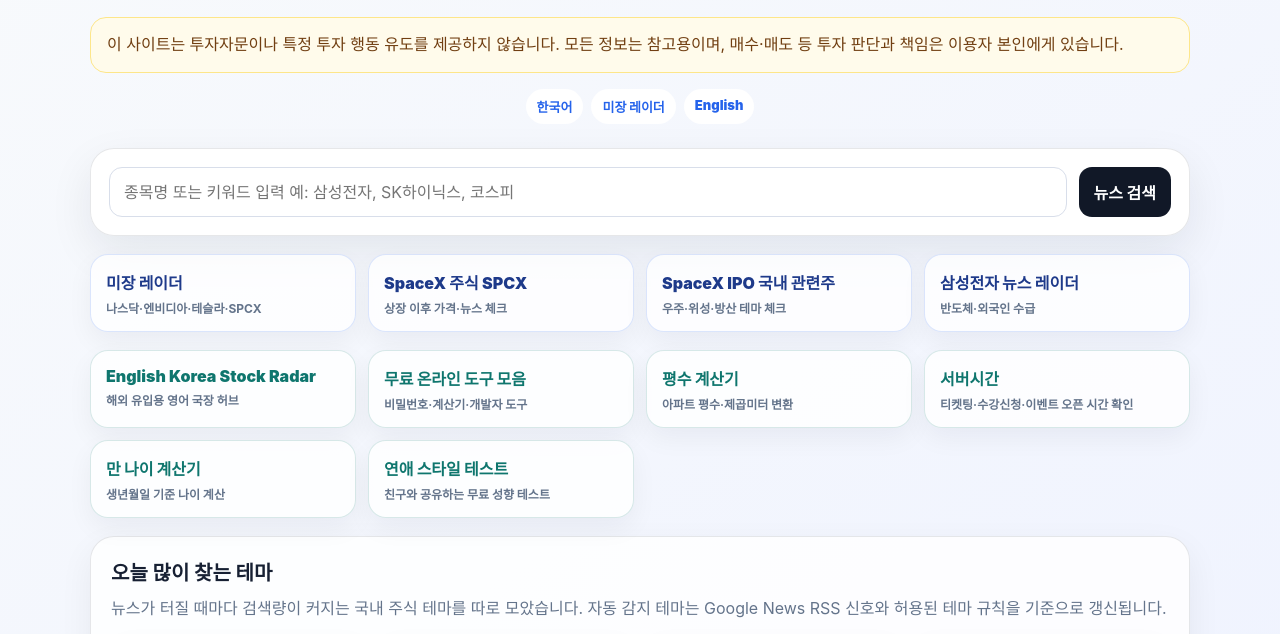
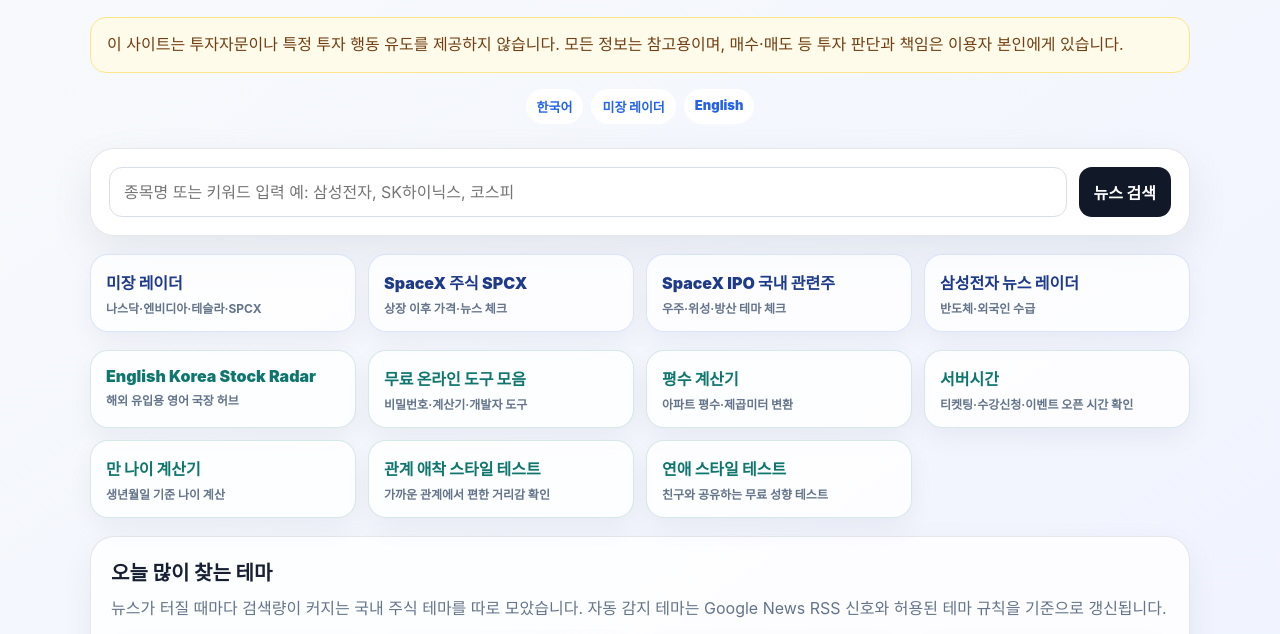
Before and after one commit to inma8743/stock-board, a plain HTML site: page index.html in a window 1280 px wide. Shown: the part 164-798 px from the top of the page. Drawn offline with Linux system fonts and the light colour scheme; a script that the page names is missing.

Commit message:
Add TypeLab deep links

```diff
--- a/index.html
+++ b/index.html
@@ -215,6 +215,7 @@
       <a class="entry-link" href="https://area-calculator-dun.vercel.app/" data-track="entry_area_calculator">평수 계산기<span>아파트 평수·제곱미터 변환</span></a>
       <a class="entry-link" href="https://random-tools-kr.vercel.app/server-time.html" data-track="entry_server_time">서버시간<span>티켓팅·수강신청·이벤트 오픈 시간 확인</span></a>
       <a class="entry-link" href="https://age-calculator-mu-two.vercel.app/" data-track="entry_age_calculator">만 나이 계산기<span>생년월일 기준 나이 계산</span></a>
+      <a class="entry-link" href="https://type-lab-kr.vercel.app/attachment-test.html" data-track="entry_attachment_test">관계 애착 스타일 테스트<span>가까운 관계에서 편한 거리감 확인</span></a>
       <a class="entry-link" href="https://type-lab-kr.vercel.app/" data-track="entry_type_lab">연애 스타일 테스트<span>친구와 공유하는 무료 성향 테스트</span></a>
     </nav>
 
@@ -288,6 +289,8 @@
         <a href="https://area-calculator-dun.vercel.app/">평수 계산기</a>
         <a href="https://age-calculator-mu-two.vercel.app/">만 나이 계산기</a>
         <a href="https://random-tools-kr.vercel.app/">랜덤툴즈</a>
+        <a href="https://type-lab-kr.vercel.app/attachment-test.html">관계 애착 스타일 테스트</a>
+        <a href="https://type-lab-kr.vercel.app/psychology-tests.html">무료 심리테스트 모음</a>
         <a href="https://type-lab-kr.vercel.app/">연애 스타일 테스트</a>
         <a href="https://password-generator-self-seven.vercel.app/">비밀번호 생성기</a>
       </p>
```
